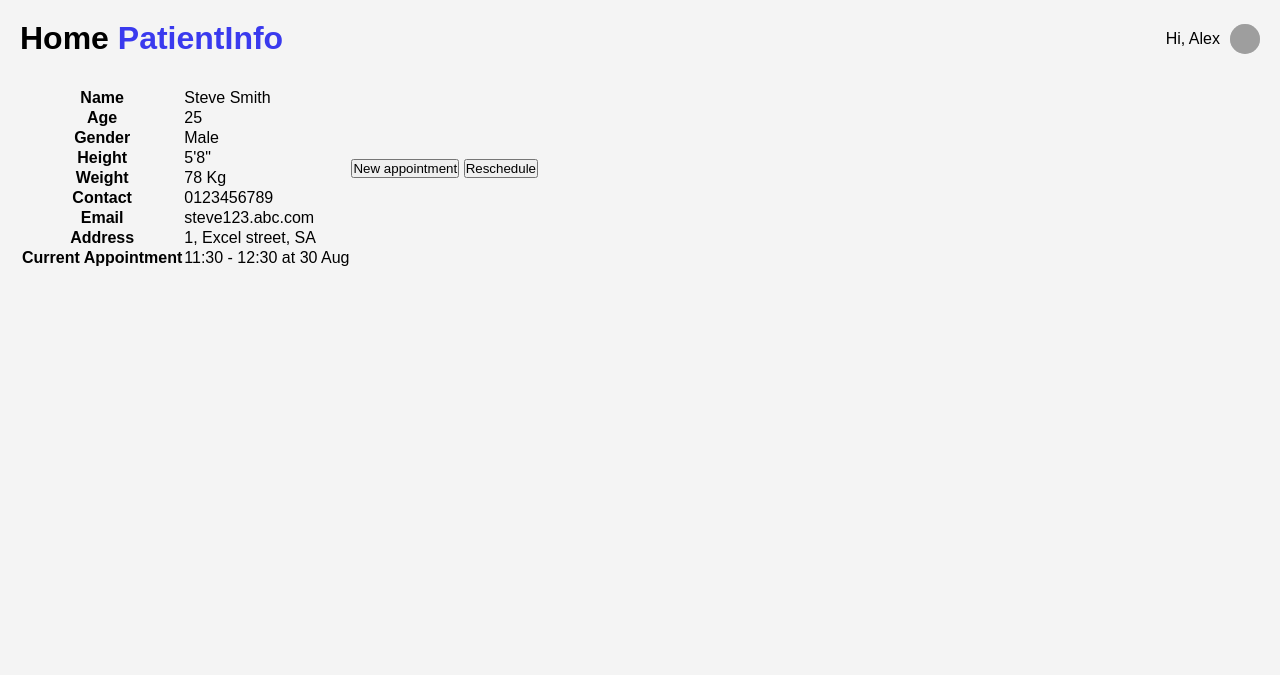
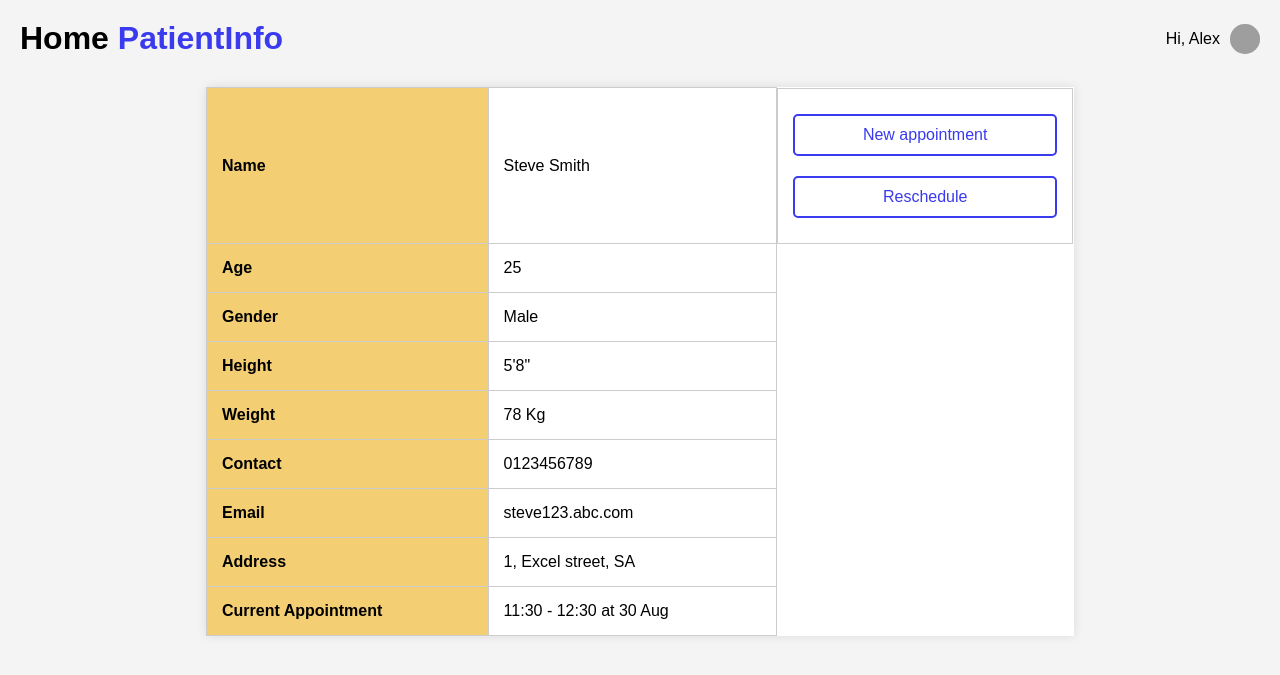
Before and after one commit to KrishPatel01/HFIWS_Group-20_CaRe, a PHP site: page /Steve.html in a window 1280 px wide. Shown: the top 675 px of the page. Run offline with PHP 8.4, Linux system fonts and the light colour scheme; grey boxes are pictures that could not be loaded.

Commit message:
Update styles.css

```diff
--- a/styles.css
+++ b/styles.css
@@ -1,3 +1,4 @@
+/* Global styles */
 * {
     margin: 0;
     padding: 0;
@@ -42,6 +43,7 @@ h1 {
     background-color: #ccc;
 }
 
+/* Search Bar */
 .search-container {
     margin-bottom: 20px;
 }
@@ -53,6 +55,7 @@ h1 {
     border-radius: 5px;
 }
 
+/* Patient List */
 .patient-list {
     display: flex;
     flex-wrap: wrap;
@@ -76,3 +79,59 @@ h1 {
     font-size: 0.9em;
     color: grey;
 }
+
+/* Patient Detail Table */
+main {
+    display: flex;
+    justify-content: center;
+}
+
+.patient-info {
+    width: 70%;
+    border-collapse: collapse;
+    background-color: white;
+    box-shadow: 0 0 10px rgba(0, 0, 0, 0.1);
+}
+
+.patient-info th, .patient-info td {
+    padding: 15px;
+    border: 1px solid #ccc;
+    text-align: left;
+}
+
+.patient-info th {
+    background-color: #f3ce73;
+    font-weight: bold;
+}
+
+/* Button Styles */
+.button-container {
+    display: flex;
+    flex-direction: column;
+    justify-content: space-between;
+    padding: 20px;
+}
+
+.btn {
+    padding: 10px 20px;
+    margin: 10px 0;
+    border: 2px solid #3a3aee;
+    border-radius: 5px;
+    background-color: white;
+    color: #3a3aee;
+    font-size: 1em;
+    cursor: pointer;
+}
+
+.btn:hover {
+    background-color: #3a3aee;
+    color: white;
+}
+
+.new-appointment {
+    margin-top: 10px;
+}
+
+.reschedule {
+    margin-top: 10px;
+}
```
